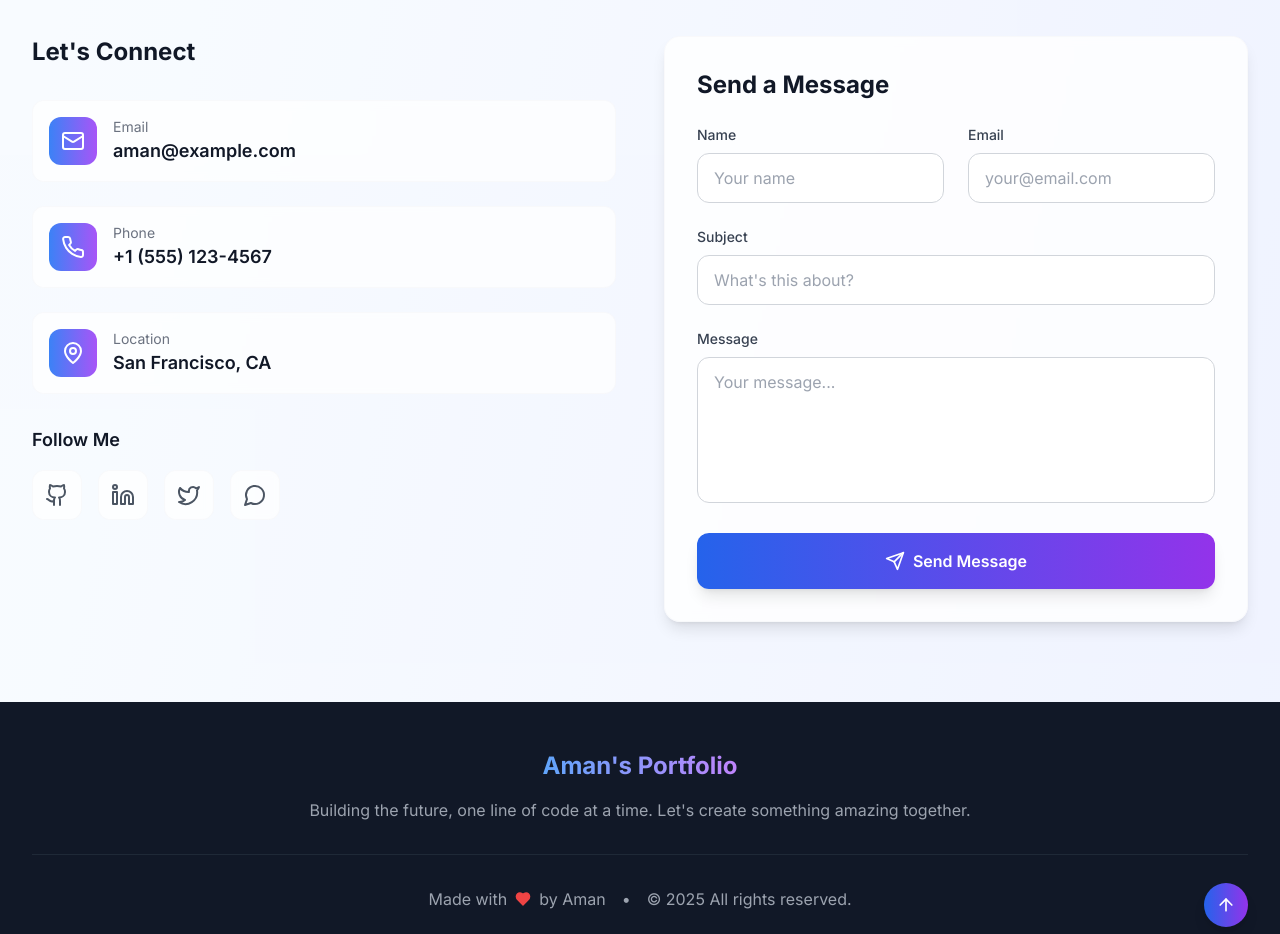
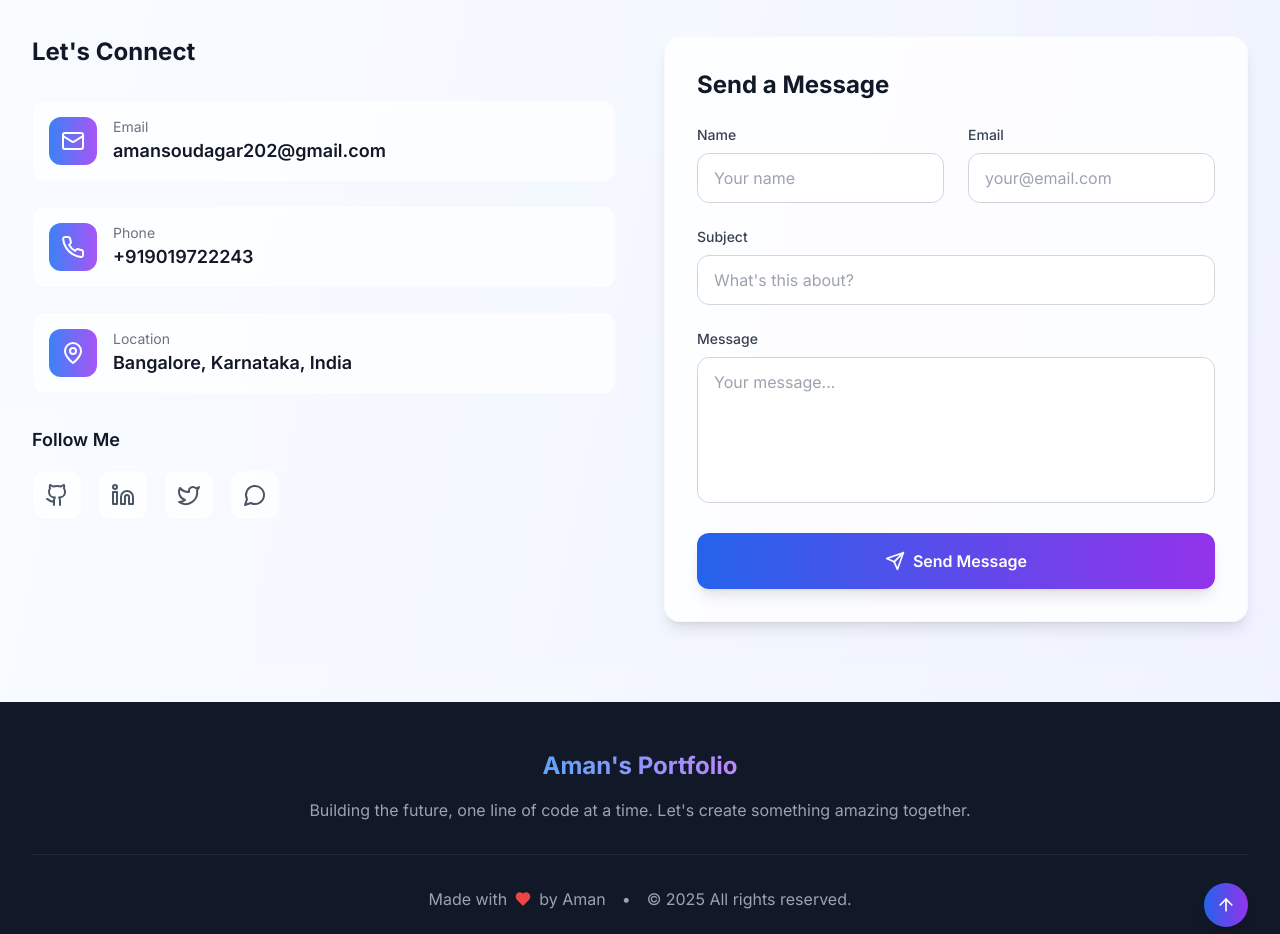
Before and after one commit to beast0686/Portfolio, a React (Vite) app: page / in a window 1280 px wide. Shown: the part 5180-6114 px from the top of the page. Built offline with nearby package versions, Linux system fonts and the light colour scheme.

Commit message:
Contact section Updated

```diff
--- a/src/components/Contact.tsx
+++ b/src/components/Contact.tsx
@@ -35,20 +35,20 @@ const Contact: React.FC = () => {
     {
       icon: Mail,
       label: 'Email',
-      value: 'aman@example.com',
-      href: 'mailto:aman@example.com',
+      value: 'amansoudagar202@gmail.com',
+      href: 'mailto:amansoudagar202@gmail.com',
     },
     {
       icon: Phone,
       label: 'Phone',
-      value: '+1 (555) 123-4567',
-      href: 'tel:+15551234567',
+      value: '+919019722243',
+      href: 'tel:+919019722243',
     },
     {
       icon: MapPin,
       label: 'Location',
-      value: 'San Francisco, CA',
-      href: '#',
+      value: 'Bangalore, Karnataka, India',
+      href: 'https://maps.app.goo.gl/tiPV9zog3SLMRdnQ9',
     },
   ];
 
@@ -56,25 +56,25 @@ const Contact: React.FC = () => {
     {
       icon: Github,
       label: 'GitHub',
-      href: 'https://github.com',
+      href: 'https://github.com/beast0686/',
       color: 'hover:text-gray-900 dark:hover:text-white',
     },
     {
       icon: Linkedin,
       label: 'LinkedIn',
-      href: 'https://linkedin.com',
+      href: 'https://www.linkedin.com/in/aman-soudagar/',
       color: 'hover:text-blue-600',
     },
     {
       icon: Twitter,
       label: 'Twitter',
-      href: 'https://twitter.com',
+      href: 'https://x.com/aman_soudagar',
       color: 'hover:text-blue-400',
     },
     {
       icon: MessageCircle,
       label: 'WhatsApp',
-      href: 'https://wa.me/15551234567',
+      href: 'https://wa.me/9019722243',
       color: 'hover:text-green-500',
     },
   ];
```
